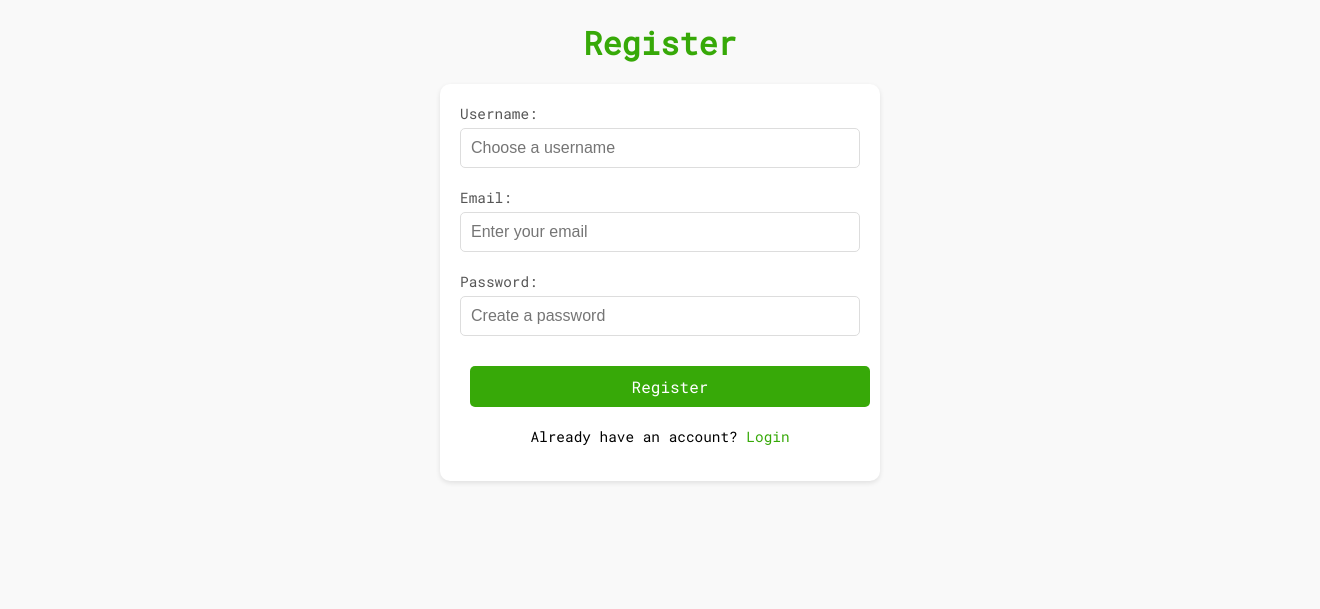
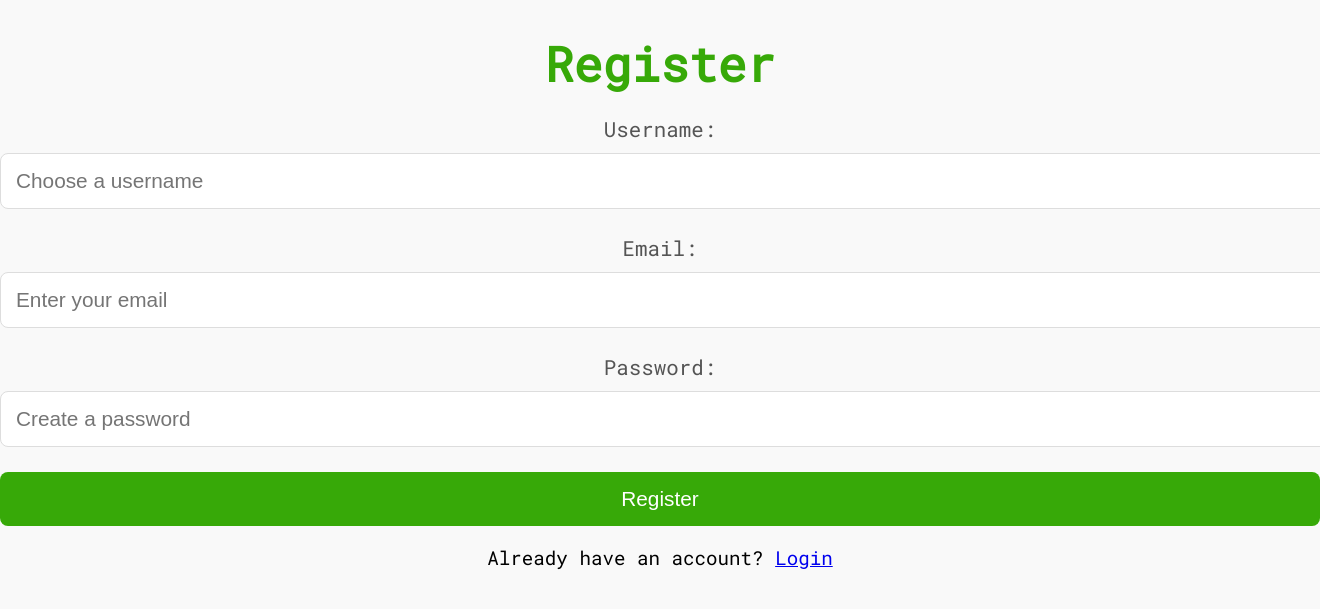
Before and after one commit to manipchi/gops, a Flask app: page /register in a window 1320 px wide; the page is wider, and only the part inside the window is pictured. Shown: the top 609 px of that part. Run offline with Flask 3, Linux system fonts and the light colour scheme.

Commit message:
make it bigger

```diff
--- a/static/css/styles.css
+++ b/static/css/styles.css
@@ -5,47 +5,48 @@ body {
     background-color: #f9f9f9;
     margin: 0;
     padding: 0;
+    font-size: 1.2rem; /* Global scaling for better visibility */
 }
 
 /* Game Container */
 #game-container {
-    max-width: 500px;
+    max-width: 600px; /* Larger container for mobile */
     margin: 20px auto;
-    padding: 10px;
+    padding: 20px; /* Add padding for spaciousness */
 }
 
 /* Header */
 h1 {
     color: #37A908;
-    font-size: 2rem;
-    margin-bottom: 10px;
+    font-size: 3rem; /* Bigger header text */
+    margin-bottom: 20px;
 }
 
 /* Welcome Message */
 #welcome-message {
-    font-size: 1rem;
-    margin-bottom: 15px;
+    font-size: 1.5rem; /* Bigger welcome message */
+    margin-bottom: 20px;
 }
 
-/* Join Game button container */
+/* Join Game Button Container */
 #join-game-container {
     display: flex;
     justify-content: center;
     align-items: center;
-    margin: 20px 0;
+    margin: 30px 0;
 }
 
 /* Ensure Join Game button is centered */
 #join-btn {
     display: block;
     margin: 0 auto;
-    padding: 15px 30px; /* Adjust padding for a better look */
-    font-size: 1.2em;
+    padding: 20px 40px; /* Larger padding for touch devices */
+    font-size: 1.5rem; /* Bigger button text */
     font-family: 'Roboto Mono', monospace;
     background-color: #37A908;
     color: white;
     border: none;
-    border-radius: 5px;
+    border-radius: 8px;
     cursor: pointer;
 }
 
@@ -122,60 +118,27 @@ tr:nth-child(even) {
 }
 
 tr:hover {
-    background-color: #e0e0e0; /* Subtle highlight on hover */
-}
-
-/* Back to Home Link Styling */
-.back-to-home {
-    margin-top: 20px;
-    font-size: 1rem;
-}
-
-.back-link {
-    color: #555;
-    text-decoration: none;
-    font-size: 1rem;
-    border-bottom: 1px solid transparent;
-    transition: all 0.3s ease-in-out;
-}
-
-.back-link:hover {
-    color: #37A908;
-    border-bottom: 1px solid #37A908;
-}
-
-/* Form Container */
-.form-container {
-    width: 90%;
-    max-width: 400px;
-    margin: 20px auto;
-    background-color: white;
-    padding: 20px;
-    border-radius: 10px;
-    box-shadow: 0 2px 5px rgba(0, 0, 0, 0.1);
+    background-color: #e0e0e0;
 }
 
 /* Styled Form */
 .styled-form .form-group {
-    margin-bottom: 20px;
-    text-align: left;
+    margin-bottom: 25px;
 }
 
 .styled-form label {
     display: block;
-    font-size: 0.9rem;
-    margin-bottom: 5px;
+    font-size: 1.3rem;
+    margin-bottom: 10px;
     color: #555;
 }
 
 .styled-form input {
     width: 100%;
-    padding: 10px;
-    font-size: 1rem;
+    padding: 15px;
+    font-size: 1.3rem; /* Bigger inputs */
     border: 1px solid #ddd;
-    border-radius: 5px;
-    box-sizing: border-box;
-    transition: border-color 0.3s;
+    border-radius: 8px;
 }
 
 .styled-form input:focus {
@@ -186,12 +149,12 @@ tr:hover {
 /* Form Buttons */
 .form-button {
     width: 100%;
-    padding: 10px;
-    font-size: 1rem;
+    padding: 15px;
+    font-size: 1.3rem;
     background-color: #37A908;
     color: white;
     border: none;
-    border-radius: 5px;
+    border-radius: 8px;
     cursor: pointer;
     transition: background-color 0.3s, transform 0.1s;
 }
@@ -200,101 +163,23 @@ tr:hover {
     background-color: #2e7a06;
 }
 
-.form-button:active {
-    transform: scale(0.98);
-}
-
-/* Footer Links */
-.form-footer {
-    margin-top: 10px;
-    font-size: 0.9rem;
-    text-align: center;
-}
-
-.form-footer a {
-    color: #37A908;
-    text-decoration: none;
-    transition: color 0.3s;
-}
-
-.form-footer a:hover {
-    color: #2e7a06;
-}
-
 /* Error Message Styling */
 .error-message {
-    background-color: #f8d7da;
-    color: #721c24;
-    border: 1px solid #f5c6cb;
-    padding: 10px;
-    border-radius: 5px;
-    margin-bottom: 15px;
-    text-align: center;
-    font-size: 0.9rem;
-}
-
-/* General Button Styling */
-button {
-    font-family: 'Roboto Mono', monospace; /* Ensure consistent font */
-    margin: 10px;
-    padding: 10px 20px;
-    font-size: 1rem;
-    background-color: #37A908;
-    color: white;
-    border: none;
-    border-radius: 5px;
-    cursor: pointer;
-    transition: background-color 0.3s;
-}
-
-button:hover {
-    background-color: #2e7a06;
-}
-
-button:active {
-    transform: scale(0.98); /* Slightly shrink button on click */
-}
-
-/* Specific Styling for Return Home Button */
-#return-home-btn {
-    display: inline-block;
-    text-align: center;
-    font-size: 1rem;
-    background-color: #37A908;
-    color: white;
-    border: none;
-    border-radius: 5px;
-    padding: 10px 20px;
-    cursor: pointer;
-    transition: background-color 0.3s, transform 0.1s;
-}
-
-#return-home-btn:hover {
-    background-color: #2e7a06;
-}
-
-#return-home-btn:active {
-    transform: scale(0.98);
-}
-
-/* Hide Unnecessary Elements During Gameplay */
-body.in-game #join-game-container,
-body.in-game #nav-links,
-body.in-game #welcome-message {
-    display: none;
+    font-size: 1.3rem;
+    padding: 15px;
 }
 
 /* Card Styling for Gameplay */
 .card {
     display: inline-block;
-    padding: 15px;
-    margin: 5px;
-    font-size: 1rem;
+    padding: 20px;
+    margin: 10px;
+    font-size: 2rem; /* Bigger card text */
     text-align: center;
     color: black;
     background-color: white;
     border: 1px solid #ddd;
-    border-radius: 5px;
+    border-radius: 8px;
     cursor: pointer;
     transition: background-color 0.3s, transform 0.1s;
 }
```
Also changed, not shown: other parts of static/css/styles.css (+38 -27 lines).
